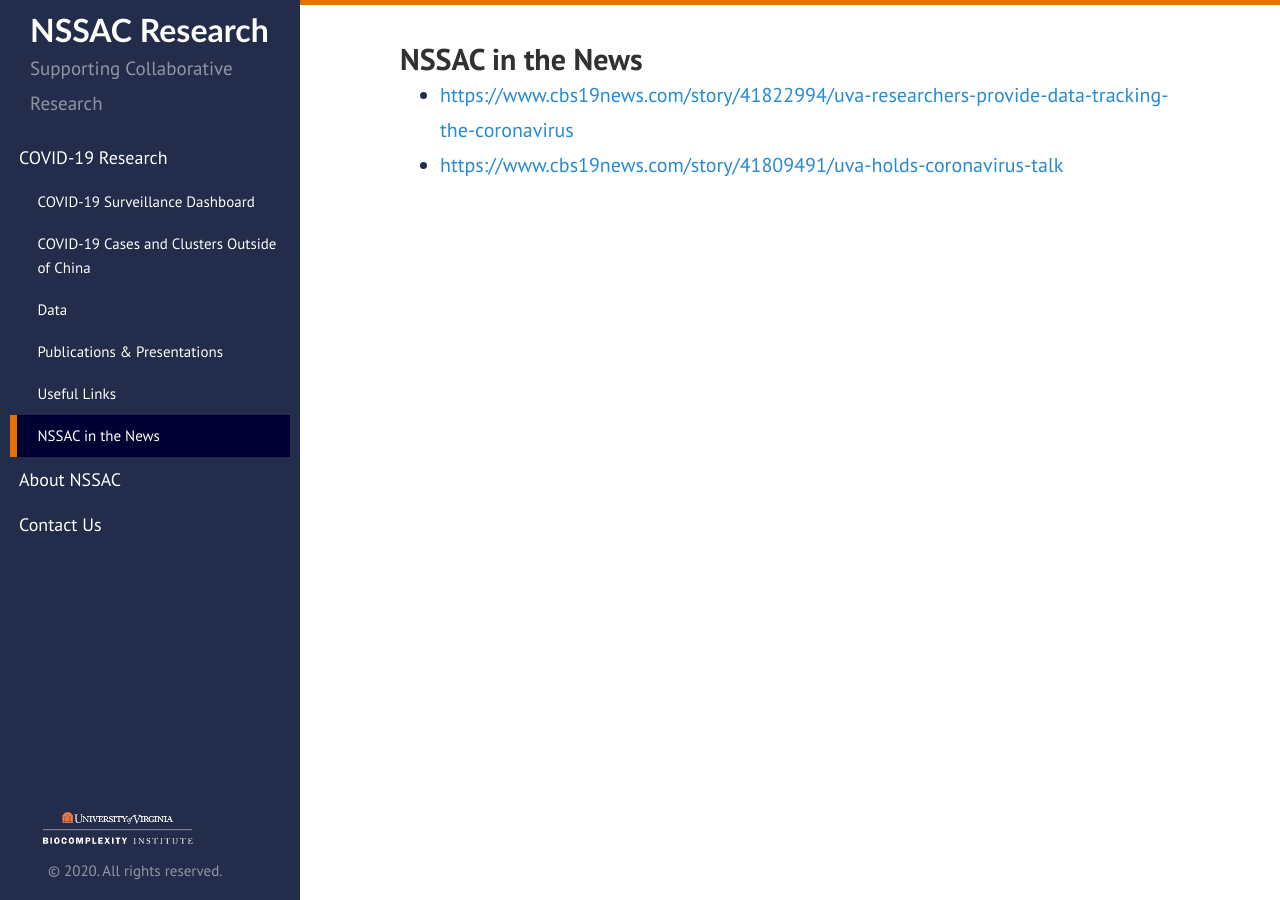
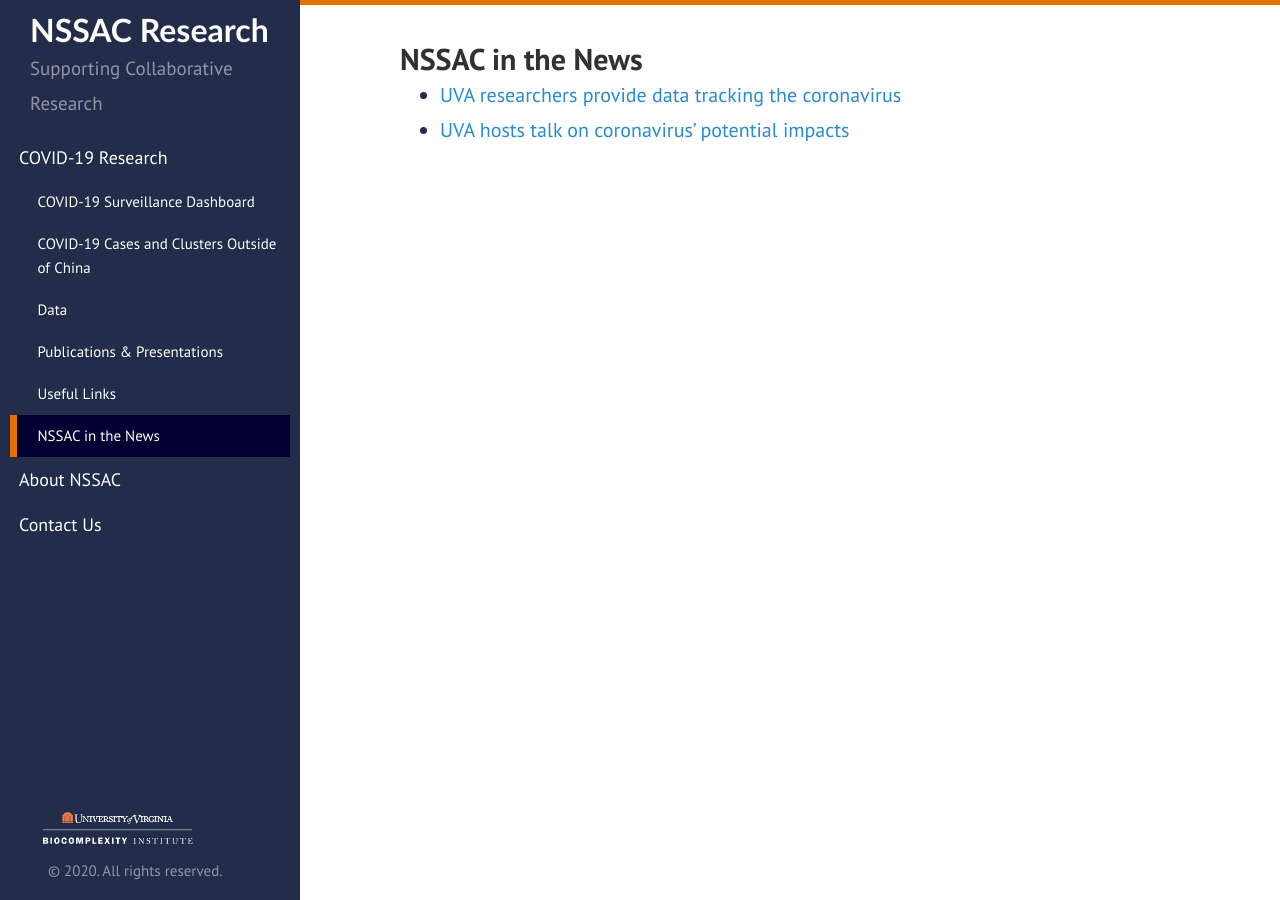
Before and after one commit to mehta-gaurav/mehta-gaurav.github.io, a Jekyll site: the page built from covid-19/NSSAC_news/index.md, in a window 1280 px wide. Built offline with Jekyll 4.4.1, drawn with Linux system fonts in a browser that asks for light colours; our own code applies the rules of GitHub Pages for plain Markdown files.

Commit message:
Update index.md

```diff
--- a/covid-19/NSSAC_news/index.md
+++ b/covid-19/NSSAC_news/index.md
@@ -1,4 +1,4 @@
 ## NSSAC in the News
 
-- [https://www.cbs19news.com/story/41822994/uva-researchers-provide-data-tracking-the-coronavirus](https://www.cbs19news.com/story/41822994/uva-researchers-provide-data-tracking-the-coronavirus){:target="_blank"}
-- [https://www.cbs19news.com/story/41809491/uva-holds-coronavirus-talk](https://www.cbs19news.com/story/41809491/uva-holds-coronavirus-talk){:target="_blank"}
+- [UVA researchers provide data tracking the coronavirus](https://www.cbs19news.com/story/41822994/uva-researchers-provide-data-tracking-the-coronavirus){:target="_blank"}
+- [UVA hosts talk on coronavirus' potential impacts](https://www.cbs19news.com/story/41809491/uva-holds-coronavirus-talk){:target="_blank"}
```
